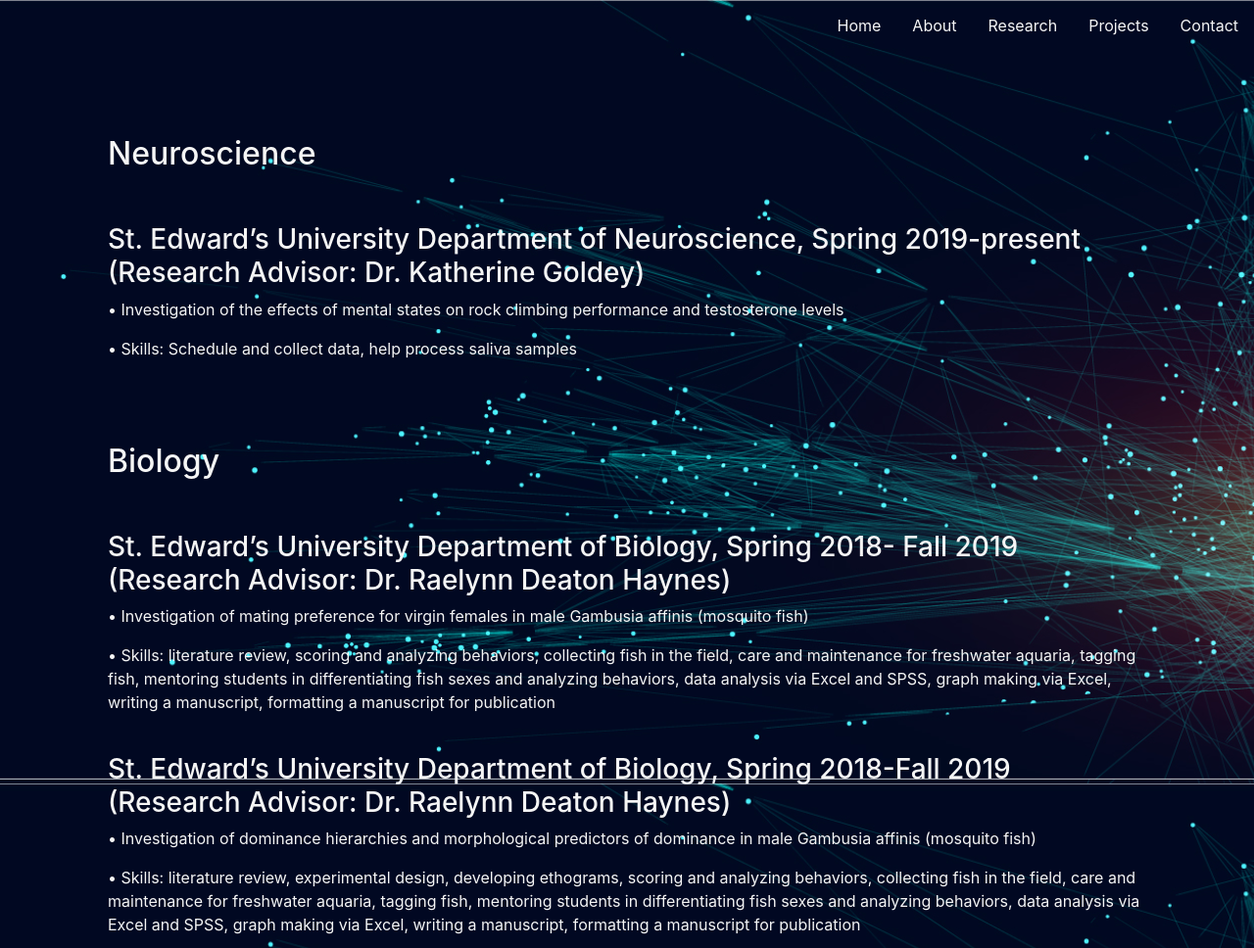
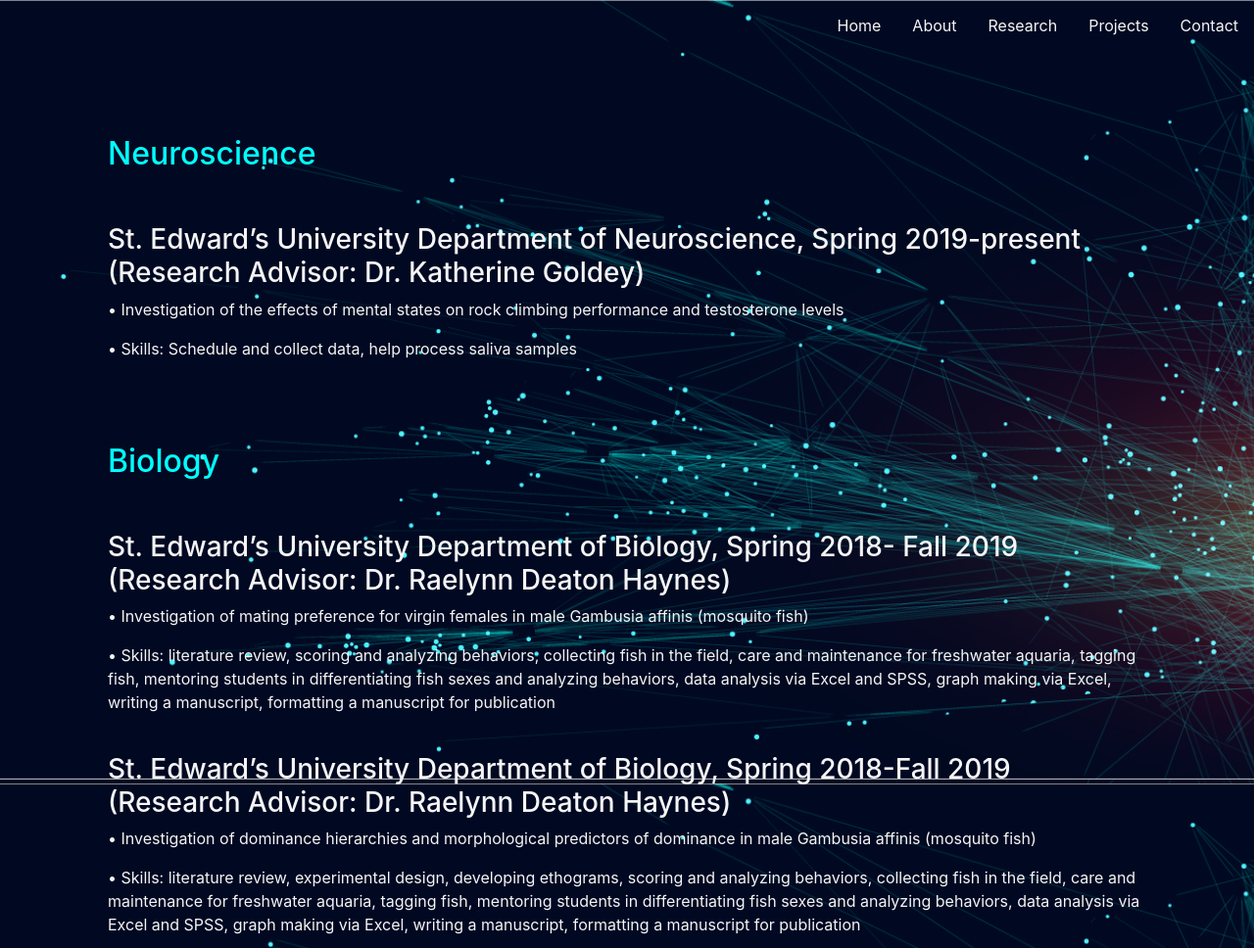
Before and after one commit to tlacy1000/Personal-website, a plain HTML site: page research.html in a window 1280 px wide. Shown: the top 968 px of the page at 98% size. Drawn offline with nearby package versions, Linux system fonts and the light colour scheme; a web font is replaced by a local one.

Commit message:
text styling

```diff
--- a/assets/css/style2.css
+++ b/assets/css/style2.css
@@ -40,7 +40,7 @@ h1 {
 h2 {
   margin: 20px 0;
   padding: 20px 0;
-  color: whitesmoke;
+  color: aqua;
 }
 h4 {
   text-indent: 100px;
```
